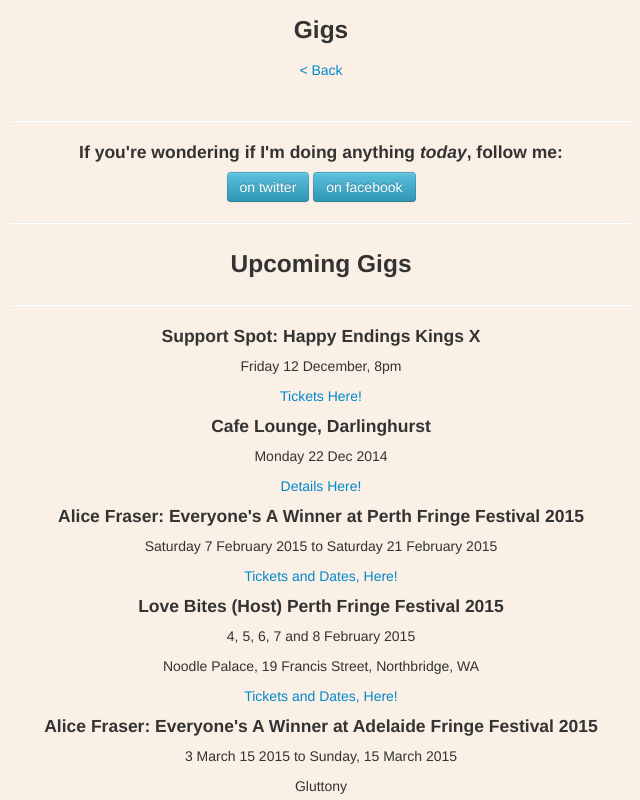
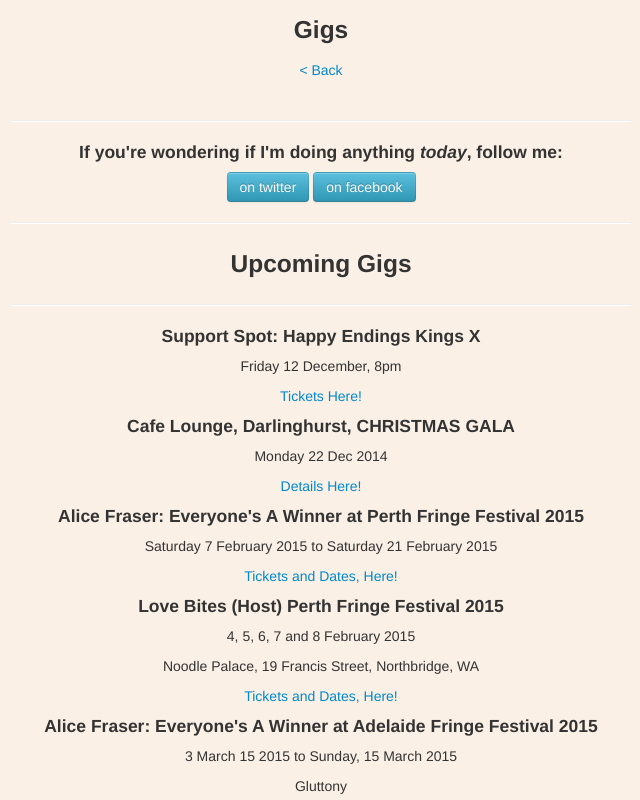
Before and after one commit to alicerfraser/alicecomedyfraser, a plain HTML site: page gigs.html in a window 1280 px wide. Shown: the top 800 px of the page, without its empty margins (319-959 px from the left). Drawn offline with Linux system fonts and the light colour scheme.

Commit message:
Update gigs.html

```diff
--- a/gigs.html
+++ b/gigs.html
@@ -37,7 +37,7 @@
             <a class="http://happyendingscomedyclub.com.au/ticket-info/"> Tickets Here!</a>
 <br>
 
-<h4>Cafe Lounge, Darlinghurst</h4>
+<h4>Cafe Lounge, Darlinghurst, CHRISTMAS GALA</h4>
 
             <p>Monday 22 Dec 2014</p>
 
```
